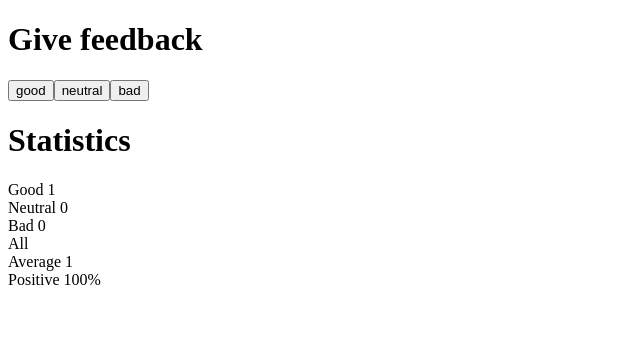
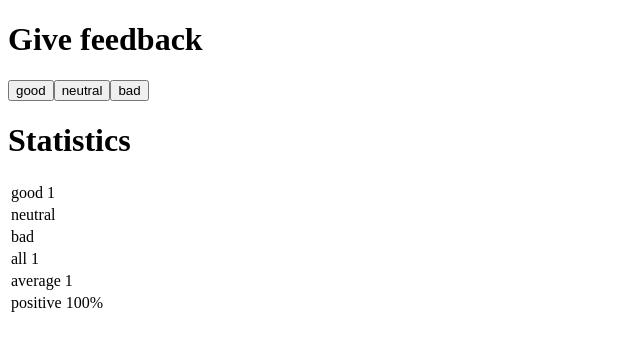
Before and after one commit to cjaytoven/fso, a React (Vite) app in the folder part1/unicafe/: page / in a window 1280 px wide. Both pictures are taken after a click on the button "good". Shown: the top 350 px of the page, without its empty margins (0-640 px from the left). Built offline with nearby package versions, Linux system fonts and the light colour scheme.

Commit message:
Add exercise 1.11

```diff
--- a/part1/unicafe/src/App.jsx
+++ b/part1/unicafe/src/App.jsx
@@ -10,28 +10,31 @@ const Button = (props) => (
 
 const StatisticLine = (props) => {
   return(
-    <>
-      {props.text} {props.value}{<br/>}
-    </>
+    <tr>
+      <td>{props.text} {props.value}{<br/>}</td>
+    </tr>
   )
 }
 
-const Stastics = (props) => {
-  const count = props.feedbackGood + props.feedbackNeutral + props.feedbackBad
-  if (count > 0) return(
-    <div>
-      <StatisticLine text="Good" value ={props.feedbackGood}/>
-      <StatisticLine text="Neutral" value ={props.feedbackNeutral}/>
-      <StatisticLine text="Bad" value ={props.feedbackBad}/>
-      <StatisticLine text="All" value ={props.count}/>
-      <StatisticLine text="Average" value ={(props.feedbackGood - props.feedbackBad) / count}/>
-      <StatisticLine text="Positive" value ={props.feedbackGood / count * 100 + '%'}/>
-    </div>
-  )
-  return(
-    <p>
-      No feedback given
-    </p>
+const Statistics = (props) => {
+  if (props.total < 1) {
+    return (
+      <div>
+        No feedback given
+      </div>
+    )
+  }
+  return (
+      <table>
+        <tbody>
+              <StatisticLine text="good" value={props.good}/>
+              <StatisticLine text="neutral"v alue={props.neutral}/>
+              <StatisticLine text="bad"v alue={props.bad}/>
+              <StatisticLine text="all" value={props.total}/>
+              <StatisticLine text="average" value={props.average}/>
+              <StatisticLine text="positive" value={props.positive + '%'}/>
+        </tbody>
+      </table>
   )
 }
 
@@ -50,7 +53,8 @@ const App = () => {
       <Button handleClick={() => setNeutral(neutral + 1)} text="neutral" />
       <Button handleClick={() => setBad(bad + 1)} text="bad" />
       <Header header={subHeader}/>
-      <Stastics feedbackGood={good} feedbackNeutral={neutral} feedbackBad={bad}/>
+      <Statistics good={good} neutral={neutral} bad={bad} total={good + neutral + bad}
+        average={(good-bad)/(good+neutral+bad)} positive={(good/(good+neutral+bad)*100)}/>
 
     </div>
   )
```
